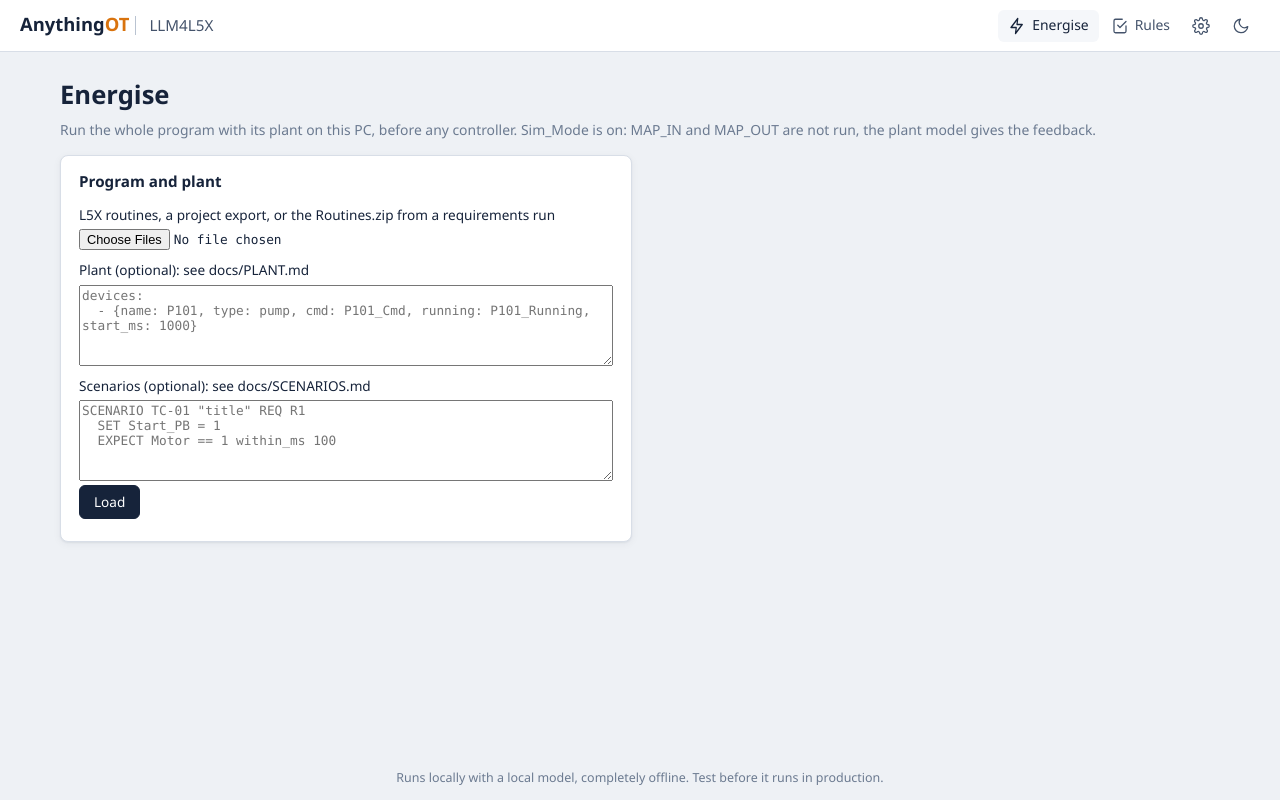
After one commit to AnythingOT/LLM4L5X, a Flask app: page /energise in a window 1280 px wide. The commit adds this page. Run offline with Flask 3, Linux system fonts and the light colour scheme.

Commit message:
Energise page: drive the whole program and plant live
- /energise (Energise in the top bar): load L5X routines, a project
  export or a Routines.zip, with optional plant file and scenarios.
- Inputs: click to switch 0/1, Shift+click to type a number. Outputs and
  plant feedback update live; timers and counters show .ACC and .DN.
  Rungs true this scan are lit. Run (real time), Step 100 ms, Reset.
- Run scenarios: every scenario on a fresh copy, report with a verdict
  per requirement; the live session is untouched.
- API: /api/energise/load, /step (writes, ms, reset), /scenarios; one
  session per app (one user on this PC). Errors are returned as text;
  requests from other sites are refused like every other POST.
- Every value is shown as 1/0 (the logic's true/false too), so the
  toggle reads back what it shows.

Driven end to end in headless Chrome: load, toggle, step, scenarios
6 of 6, no script errors.

Co-Authored-By: Claude Opus 5.5 <noreply@anthropic.com>
Claude-Session: https://claude.ai/code/session_01VD84MpVZF9rSbced2gQgNs

```diff
--- /dev/null
+++ b/gui/static/energise.js
@@ -0,0 +1,128 @@
+// Energise page: load a program + plant, drive inputs, watch outputs and energised rungs.
+// All text goes in with textContent: tag names and rung text come from files.
+'use strict';
+
+let running = null;  // interval id while Run is on
+let busy = false;
+
+function msg(text, bad) { $('enMsg').textContent = text; $('enMsg').classList.toggle('warn-text', !!bad); }
+
+async function post(url, body, form) {
+    const r = await fetch(url, form ? { method: 'POST', body: form }
+        : { method: 'POST', headers: { 'Content-Type': 'application/json' }, body: JSON.stringify(body || {}) });
+    const j = await r.json().catch(() => ({ error: `HTTP ${r.status}` }));
+    if (!r.ok || j.error) throw new Error(j.error || j.message || `HTTP ${r.status}`);
+    return j;
+}
+
+// one form for every BOOL, logic (true/false) or plant (1/0): the toggle reads it back
+function fmt(v) {
+    if (typeof v === 'boolean') return v ? '1' : '0';
+    return typeof v === 'number' && !Number.isInteger(v) ? v.toFixed(2) : String(v);
+}
+
+function rows(table, names, snap, clickable) {
+    table.replaceChildren();
+    for (const n of names) {
+        const tr = document.createElement('tr');
+        const a = document.createElement('td'); a.textContent = n;
+        const b = document.createElement('td'); b.dataset.tag = n;
+        const v = snap.tags[n];
+        b.textContent = fmt(v);
+        b.className = 'val ' + (v ? 'on' : 'off');
+        if (clickable) {
+            b.classList.add('click');
+            b.title = 'Click: 0/1. Shift+click: type a number.';
+            b.onclick = (e) => write(n, e.shiftKey);
+        }
+        tr.append(a, b);
+        table.append(tr);
+    }
+}
+
+let tags = { inputs: [], outputs: [], feedbacks: [] };
+
+function show(snap) {
+    $('enTime').textContent = (snap.now_ms / 1000).toFixed(2);
+    for (const [id, list] of [['enInputs', tags.inputs], ['enOutputs', tags.outputs], ['enFeedback', tags.feedbacks]]) {
+        for (const n of list) {
+            const td = $(id).querySelector(`td[data-tag="${CSS.escape(n)}"]`);
+            if (!td) continue;
+            const v = snap.tags[n];
+            td.textContent = fmt(v);
+            td.classList.toggle('on', !!v); td.classList.toggle('off', !v);
+        }
+    }
+    $('enRungs').querySelectorAll('li').forEach((li, i) => li.classList.toggle('lit', !!snap.power[i]));
+    $('enNotes').replaceChildren(...(snap.notes || []).map((t) => { const li = document.createElement('li'); li.textContent = t; return li; }));
+}
+
+async function step(ms, writes) {
+    if (busy) return;
+    busy = true;
+    try { show(await post('/api/energise/step', { ms, writes })); }
+    catch (e) { stop(); msg(e.message, true); }
+    finally { busy = false; }
+}
+
+async function write(tag, typed) {
+    const td = $('enInputs').querySelector(`td[data-tag="${CSS.escape(tag)}"]`);
+    let v;
+    if (typed) {
+        const t = prompt(`New value for ${tag}`, td.textContent);
+        if (t === null) return;
+        v = Number(t);
+        if (!Number.isFinite(v)) { msg(`${t} is not a number`, true); return; }
+    } else {
+        v = Number(td.textContent) ? 0 : 1;
+    }
+    await step(0, { [tag]: v });
+}
+
+function stop() { if (running) { clearInterval(running); running = null; $('enRun').textContent = 'Run'; } }
+
+$('enRun').onclick = () => {
+    if (running) { stop(); return; }
+    running = setInterval(() => step(200), 200);  // real time: 200 ms of plant time every 200 ms
+    $('enRun').textContent = 'Pause';
+};
+$('enStep').onclick = () => step(100);
+$('enReset').onclick = async () => { stop(); try { show(await post('/api/energise/step', { reset: true })); } catch (e) { msg(e.message, true); } };
+
+$('enLoad').onclick = async () => {
+    stop();
+    const form = new FormData();
+    for (const f of $('enFiles').files) form.append('files', f);
+    form.append('plant', $('enPlant').value);
+    form.append('scenarios', $('enScenarios').value);
+    msg('Loading...');
+    try {
+        const j = await post('/api/energise/load', null, form);
+        tags = { inputs: j.inputs, outputs: j.outputs, feedbacks: j.feedbacks };
+        rows($('enInputs'), j.inputs, j.snapshot, true);
+        rows($('enOutputs'), j.outputs, j.snapshot, false);
+        rows($('enFeedback'), j.feedbacks, j.snapshot, false);
+        $('enSkipped').replaceChildren(...j.skipped.map((t) => { const li = document.createElement('li'); li.textContent = t; return li; }));
+        $('enRungs').replaceChildren(...j.rungs.map((r) => {
+            const li = document.createElement('li');
+            const where = document.createElement('span'); where.className = 'muted'; where.textContent = `${r.routine} ${r.number}  `;
+            const code = document.createElement('code'); code.textContent = r.text;
+            li.append(where, code);
+            return li;
+        }));
+        $('enLive').hidden = false; $('enRungsCard').hidden = false; $('enScenRow').hidden = !j.has_scenarios;
+        $('enReport').hidden = true;
+        show(j.snapshot);
+        msg(`${j.rungs.length} rungs, ${j.inputs.length} inputs, ${j.feedbacks.length} plant feedback tags.`);
+    } catch (e) { msg(e.message, true); }
+};
+
+$('enScen').onclick = async () => {
+    $('enScenSum').textContent = 'Running...';
+    try {
+        const j = await post('/api/energise/scenarios');
+        $('enScenSum').textContent = `${j.passed} of ${j.total} scenarios pass`;
+        $('enReport').textContent = j.report.join('\n');
+        $('enReport').hidden = false;
+    } catch (e) { $('enScenSum').textContent = e.message; }
+};
--- a/gui/static/style.css
+++ b/gui/static/style.css
@@ -527,3 +527,23 @@ details.order > summary { cursor: pointer; color: var(--muted); font-size: .75re
 .remote-banner { position: sticky; top: 0; z-index: 50; padding: 8px 16px; font-weight: 600;
     background: #8a5a00; color: #fff; text-align: center; }
 .remote-banner.blocked { background: #9b1c1c; }
+
+/* Energise */
+.en-cols { display: grid; grid-template-columns: 1fr 1fr; gap: 16px; margin-top: 10px; }
+.en-cols h3 { font-size: .85rem; margin: 8px 0 4px; }
+.en-tags { border-collapse: collapse; width: 100%; font-size: .85rem; }
+.en-tags td { padding: 2px 6px; border-bottom: 1px solid var(--line); }
+.en-tags td.val { width: 5em; text-align: center; font-weight: 600; }
+.en-tags td.val.on { background: var(--ok); color: #fff; }
+.en-tags td.val.click { cursor: pointer; }
+.en-list { margin: 6px 0 0; padding-left: 18px; font-size: .82rem; }
+.en-report { white-space: pre-wrap; font-size: .8rem; background: var(--sunken); padding: 8px; border-radius: 6px; }
+.en-rungs { margin-top: 16px; }
+.en-rungs ol { margin: 0; padding-left: 0; list-style: none; font-size: .82rem; }
+.en-rungs li { padding: 3px 6px; border-left: 4px solid transparent; }
+.en-rungs li.lit { border-left-color: var(--ok); background: var(--sunken); }
+.warn-text { color: var(--err); }
+@media (max-width: 960px) { .en-cols { grid-template-columns: 1fr; } }
+#enLive h2 + .btn-row, .card label[for^="en"] { display: block; margin: 10px 0 4px; font-size: .85rem; }
+.card textarea[id^="en"], .card input[type="file"][id^="en"] { display: block; width: 100%; box-sizing: border-box;
+    font-family: ui-monospace, Consolas, monospace; font-size: .8rem; }
--- a/gui/templates/base.html
+++ b/gui/templates/base.html
@@ -16,6 +16,7 @@
         {% block header_middle %}{% endblock %}
         <nav class="header-right">
             {% block header_right %}{% endblock %}
+            <a class="icon-btn {% if page == 'energise' %}active{% endif %}" href="/energise" title="Energise: run the whole program with its plant"><svg viewBox="0 0 24 24" aria-hidden="true"><path d="M13 2L4 14h7l-1 8 9-12h-7z"/></svg><span class="label">Energise</span></a>
             <a class="icon-btn {% if page == 'rules' %}active{% endif %}" href="/rules" title="Validation rules: switch rules on or off"><svg viewBox="0 0 24 24" aria-hidden="true"><path d="M9 11l3 3 8-8"/><path d="M20 12v7a2 2 0 0 1-2 2H6a2 2 0 0 1-2-2V5a2 2 0 0 1 2-2h9"/></svg><span class="label">Rules</span></a>
             <a class="icon-btn {% if page == 'settings' %}active{% endif %}" href="/settings" title="Settings" aria-label="Settings"><svg viewBox="0 0 24 24" aria-hidden="true"><circle cx="12" cy="12" r="3"/><path d="M19.4 15a1.7 1.7 0 0 0 .3 1.8l.1.1a2 2 0 1 1-2.8 2.8l-.1-.1a1.7 1.7 0 0 0-1.8-.3 1.7 1.7 0 0 0-1 1.5V21a2 2 0 1 1-4 0v-.1a1.7 1.7 0 0 0-1.1-1.5 1.7 1.7 0 0 0-1.8.3l-.1.1a2 2 0 1 1-2.8-2.8l.1-.1a1.7 1.7 0 0 0 .3-1.8 1.7 1.7 0 0 0-1.5-1H3a2 2 0 1 1 0-4h.1a1.7 1.7 0 0 0 1.5-1.1 1.7 1.7 0 0 0-.3-1.8l-.1-.1a2 2 0 1 1 2.8-2.8l.1.1a1.7 1.7 0 0 0 1.8.3H9a1.7 1.7 0 0 0 1-1.5V3a2 2 0 1 1 4 0v.1a1.7 1.7 0 0 0 1 1.5 1.7 1.7 0 0 0 1.8-.3l.1-.1a2 2 0 1 1 2.8 2.8l-.1.1a1.7 1.7 0 0 0-.3 1.8V9a1.7 1.7 0 0 0 1.5 1H21a2 2 0 1 1 0 4h-.1a1.7 1.7 0 0 0-1.5 1z"/></svg></a>
             <button id="toggleTheme" class="icon-btn" title="Dark or light" aria-label="Dark or light"><svg viewBox="0 0 24 24" aria-hidden="true"><path d="M21 12.8A9 9 0 1 1 11.2 3a7 7 0 0 0 9.8 9.8z"/></svg></button>
--- /dev/null
+++ b/gui/templates/energise.html
@@ -0,0 +1,49 @@
+{% extends "base.html" %}
+{% block title %}Energise{% endblock %}
+{% block bodyclass %}page{% endblock %}
+{% block body %}
+<main class="page-main">
+    <div class="page-head">
+        <h1>Energise</h1>
+        <span class="muted">Run the whole program with its plant on this PC, before any controller. Sim_Mode is on:
+            MAP_IN and MAP_OUT are not run, the plant model gives the feedback.</span>
+    </div>
+    <div class="cards">
+        <section class="card">
+            <h2>Program and plant</h2>
+            <label for="enFiles">L5X routines, a project export, or the Routines.zip from a requirements run</label>
+            <input id="enFiles" type="file" multiple accept=".L5X,.l5x,.zip" />
+            <label for="enPlant">Plant (optional): see docs/PLANT.md</label>
+            <textarea id="enPlant" rows="5" spellcheck="false" placeholder="devices:&#10;  - {name: P101, type: pump, cmd: P101_Cmd, running: P101_Running, start_ms: 1000}"></textarea>
+            <label for="enScenarios">Scenarios (optional): see docs/SCENARIOS.md</label>
+            <textarea id="enScenarios" rows="5" spellcheck="false" placeholder="SCENARIO TC-01 &quot;title&quot; REQ R1&#10;  SET Start_PB = 1&#10;  EXPECT Motor == 1 within_ms 100"></textarea>
+            <div class="btn-row"><button id="enLoad" class="btn primary">Load</button>
+                <span id="enMsg" class="muted" role="status"></span></div>
+            <ul id="enSkipped" class="muted en-list"></ul>
+        </section>
+        <section class="card" id="enLive" hidden>
+            <h2>Live</h2>
+            <div class="btn-row">
+                <button id="enRun" class="btn primary">Run</button>
+                <button id="enStep" class="btn">Step 100 ms</button>
+                <button id="enReset" class="btn">Reset</button>
+                <span class="muted">Time <b id="enTime">0</b> s</span>
+            </div>
+            <div class="en-cols">
+                <div><h3>Inputs <span class="muted">(click to change)</span></h3><table id="enInputs" class="en-tags"></table></div>
+                <div><h3>Outputs</h3><table id="enOutputs" class="en-tags"></table>
+                    <h3>Plant feedback</h3><table id="enFeedback" class="en-tags"></table></div>
+            </div>
+            <ul id="enNotes" class="en-list warn-text"></ul>
+            <div class="btn-row" id="enScenRow" hidden><button id="enScen" class="btn">Run scenarios</button>
+                <span id="enScenSum" class="muted"></span></div>
+            <pre id="enReport" class="en-report" hidden></pre>
+        </section>
+    </div>
+    <section class="card en-rungs" id="enRungsCard" hidden>
+        <h2>Rungs <span class="muted">(lit = rung true this scan)</span></h2>
+        <ol id="enRungs"></ol>
+    </section>
+</main>
+{% endblock %}
+{% block scripts %}<script src="{{ url_for('static', filename='energise.js') }}"></script>{% endblock %}
```
Also changed, not shown: docs/GUIDE.md (+15 -0 lines), gui/__init__.py (+55 -0 lines), gui/energise.py (+8 -2 lines), tests/test_energise.py (+55 -0 lines).
